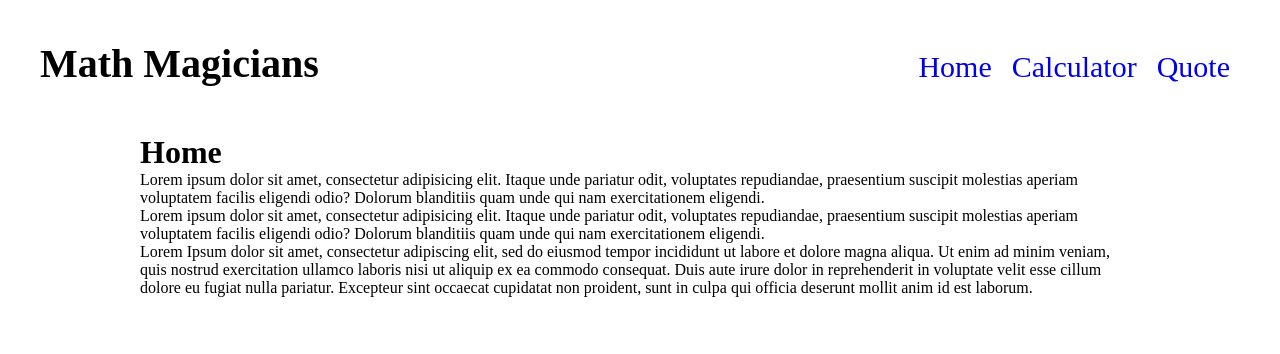
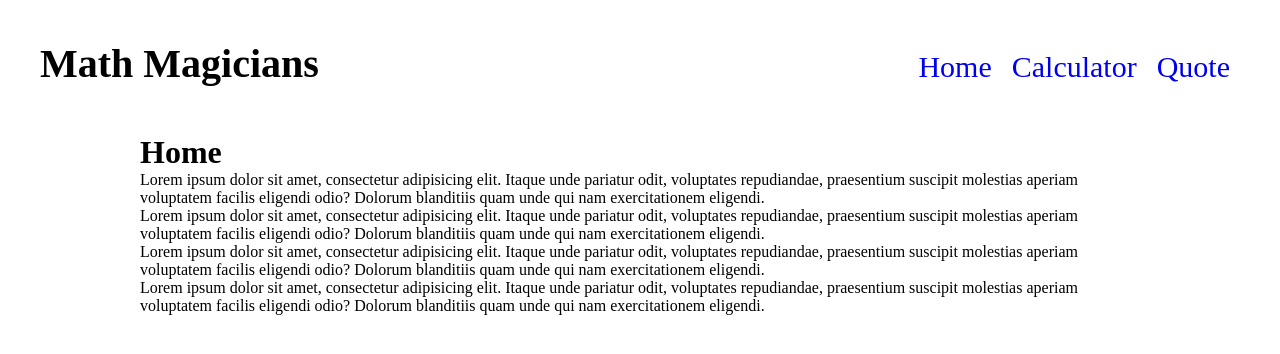
Before and after one commit to Haywhizzz/React-Calculator, a React (Create React App) app: page / in a window 1280 px wide. Shown: the top 354 px of the page. Built offline with nearby package versions, Linux system fonts and the light colour scheme.

Commit message:
Fix linter errors

```diff
--- a/src/components/App.js
+++ b/src/components/App.js
@@ -12,9 +12,9 @@ const App = () => {
     },
   );
 
-  const handleClick = buttonName => {
+  const handleClick = (buttonName) => {
     setState(
-      state => calculate(state, buttonName),
+      (state) => calculate(state, buttonName),
     );
   };
 
--- a/src/components/Button.js
+++ b/src/components/Button.js
@@ -1,7 +1,6 @@
 import PropTypes from 'prop-types';
 
-
-const Button = props => {
+const Button = (props) => {
   const { name, color, wide } = props;
   const { clickHandler } = props;
   const buttonwidth = wide ? '50%' : '25%';
--- a/src/components/ButtonPanel.js
+++ b/src/components/ButtonPanel.js
@@ -1,7 +1,7 @@
 import PropTypes from 'prop-types';
 import Button from './Button';
 
-const ButtonPanel = props => {
+const ButtonPanel = (props) => {
   const groups = {
     group1: ['AC', '+/-', '%', '÷'],
     group2: ['7', '8', '9', 'x'],
@@ -13,7 +13,7 @@ const ButtonPanel = props => {
   return (
     <div>
       {
-        Object.keys(groups).map(groupName => (
+        Object.keys(groups).map((groupName) => (
           <div key={groupName}>
             {groups[groupName].map((value, index) => (value ? (
               <Button
--- a/src/components/Home.js
+++ b/src/components/Home.js
@@ -16,13 +16,16 @@ const Home = () => (
       Dolorum blanditiis quam unde qui nam exercitationem eligendi.
     </p>
     <p>
-      Lorem Ipsum dolor sit amet, consectetur adipiscing elit, sed do
-      eiusmod tempor incididunt ut labore et dolore magna aliqua. Ut
-     enim ad minim veniam, quis nostrud exercitation ullamco laboris
-     nisi ut aliquip ex ea commodo consequat. Duis aute irure dolor in
-     reprehenderit in voluptate velit esse cillum dolore eu fugiat nulla pariatur.
-     Excepteur sint occaecat cupidatat non proident, sunt in culpa qui officia deserunt
-      mollit anim id est laborum.
+      Lorem ipsum dolor sit amet, consectetur adipisicing elit.
+      Itaque unde pariatur odit, voluptates repudiandae, praesentium
+      suscipit molestias aperiam voluptatem facilis eligendi odio?
+      Dolorum blanditiis quam unde qui nam exercitationem eligendi.
+    </p>
+    <p>
+      Lorem ipsum dolor sit amet, consectetur adipisicing elit.
+      Itaque unde pariatur odit, voluptates repudiandae, praesentium
+      suscipit molestias aperiam voluptatem facilis eligendi odio?
+      Dolorum blanditiis quam unde qui nam exercitationem eligendi.
     </p>
   </div>
 
--- a/src/components/Quote.js
+++ b/src/components/Quote.js
@@ -3,10 +3,11 @@ import React from 'react';
 const Quote = () => (
   <div id="quote">
     <h1>Quote</h1>
-    <p>
-    "Pure mathematics is, in its way, the poetry of logical ideas."
-        — Albert Einstein, German theoretical physicist
-    </p>
+      <p>
+        Lorem ipsum dolor sit amet consectetur, adipisicing elit. Doloremque ut
+        quidem doloribus commodi incidunt dolorum,
+        architecto ipsa, modi voluptatem idut laborum hic labore!
+      </p>
   </div>
 );
 
```
Also changed, not shown: src/components/Navbar.js (line endings or trailing spaces), src/components/Routes.js (line endings or trailing spaces), src/index.css (line endings or trailing spaces).
